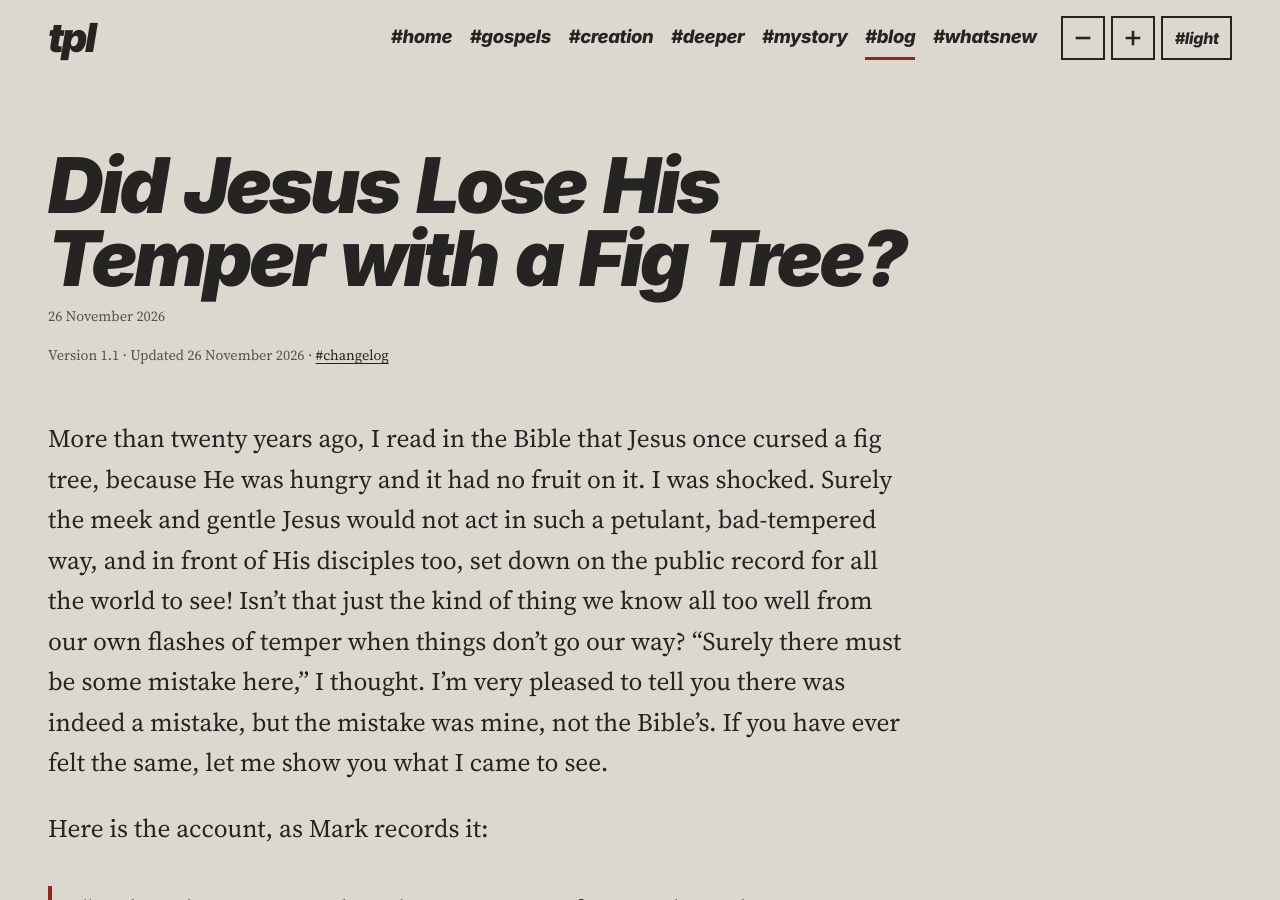
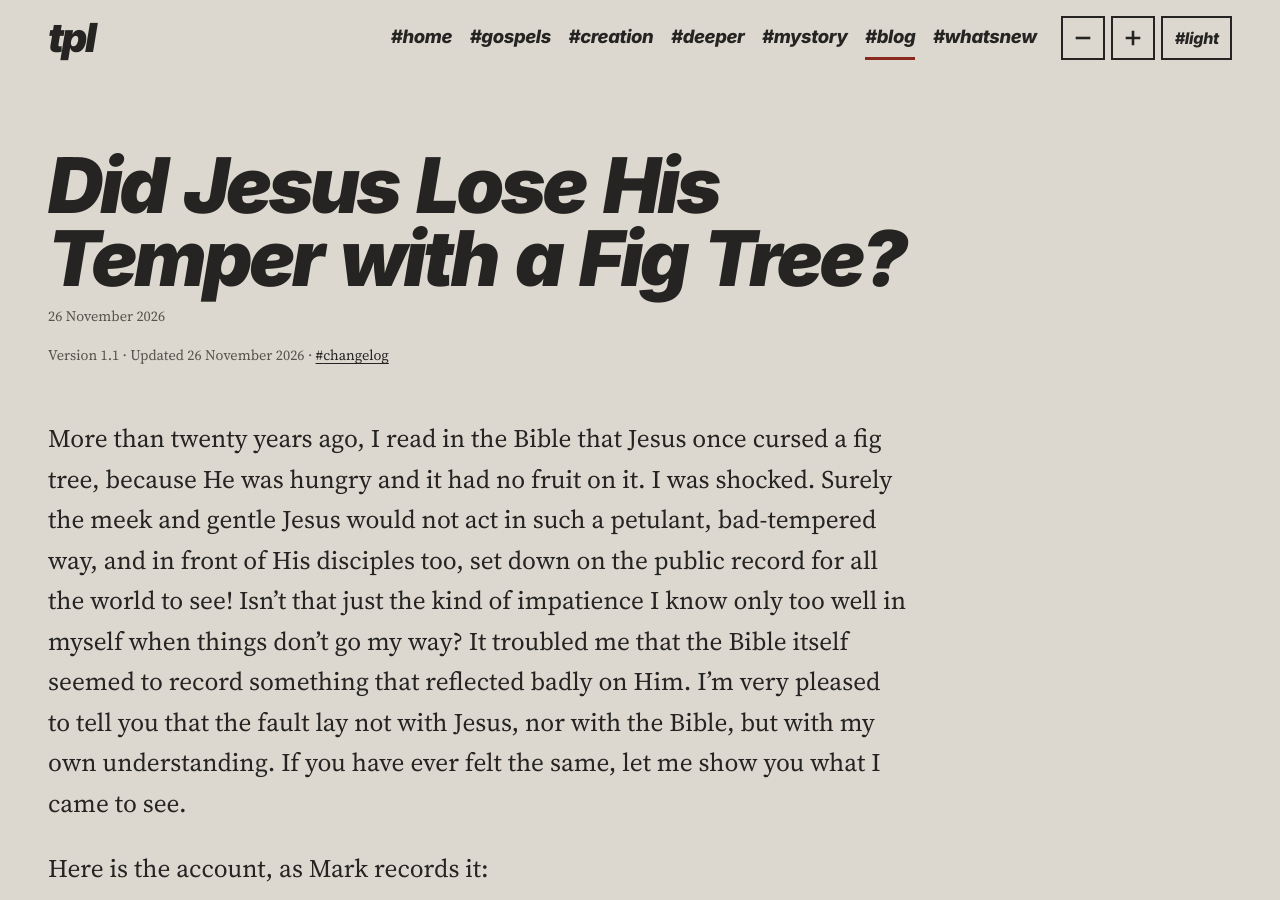
Before and after one commit to ForestWalkUK/truthpeaceandlove, a Jekyll site: the page built from _posts/2026-11-26-did-jesus-lose-his-temper-with-a-fig-tree.md, in a window 1280 px wide and 900 px high. Built offline with Jekyll 4.4.1, drawn with Linux system fonts in a browser that asks for light colours.

Commit message:
Fig tree post 1.1: opening reworded
The opening now speaks of the author's own impatience rather than presuming the same of every reader, and says more exactly what troubled him (no longer a supposed quotation of his thoughts). Folded into version 1.1, which is not yet published.

Co-Authored-By: Claude Sonnet 5.5 <noreply@anthropic.com>

```diff
--- a/_posts/2026-11-26-did-jesus-lose-his-temper-with-a-fig-tree.md
+++ b/_posts/2026-11-26-did-jesus-lose-his-temper-with-a-fig-tree.md
@@ -4,13 +4,13 @@ sections: [deeper]
 changes:
   - version: "1.1"
     date: 2026-11-26
-    note: "The opening now says plainly what the Bible records, and Mark’s account of the fig tree is set out as a quotation before the first heading. No other wording changed."
+    note: "The opening now says plainly what the Bible records and describes more exactly what troubled the author, speaking of his own impatience rather than everyone’s; and Mark’s account of the fig tree is set out as a quotation before the first heading."
   - version: "1.0"
     date: 2026-11-26
     note: "First published."
 ---
 
-More than twenty years ago, I read in the Bible that Jesus once cursed a fig tree, because He was hungry and it had no fruit on it. I was shocked. Surely the meek and gentle Jesus would not act in such a petulant, bad-tempered way, and in front of His disciples too, set down on the public record for all the world to see! Isn’t that just the kind of thing we know all too well from our own flashes of temper when things don’t go our way? “Surely there must be some mistake here,” I thought. I’m very pleased to tell you there was indeed a mistake, but the mistake was mine, not the Bible’s. If you have ever felt the same, let me show you what I came to see.
+More than twenty years ago, I read in the Bible that Jesus once cursed a fig tree, because He was hungry and it had no fruit on it. I was shocked. Surely the meek and gentle Jesus would not act in such a petulant, bad-tempered way, and in front of His disciples too, set down on the public record for all the world to see! Isn’t that just the kind of impatience I know only too well in myself when things don’t go my way? It troubled me that the Bible itself seemed to record something that reflected badly on Him. I’m very pleased to tell you that the fault lay not with Jesus, nor with the Bible, but with my own understanding. If you have ever felt the same, let me show you what I came to see.
 
 Here is the account, as Mark records it:
 
```
